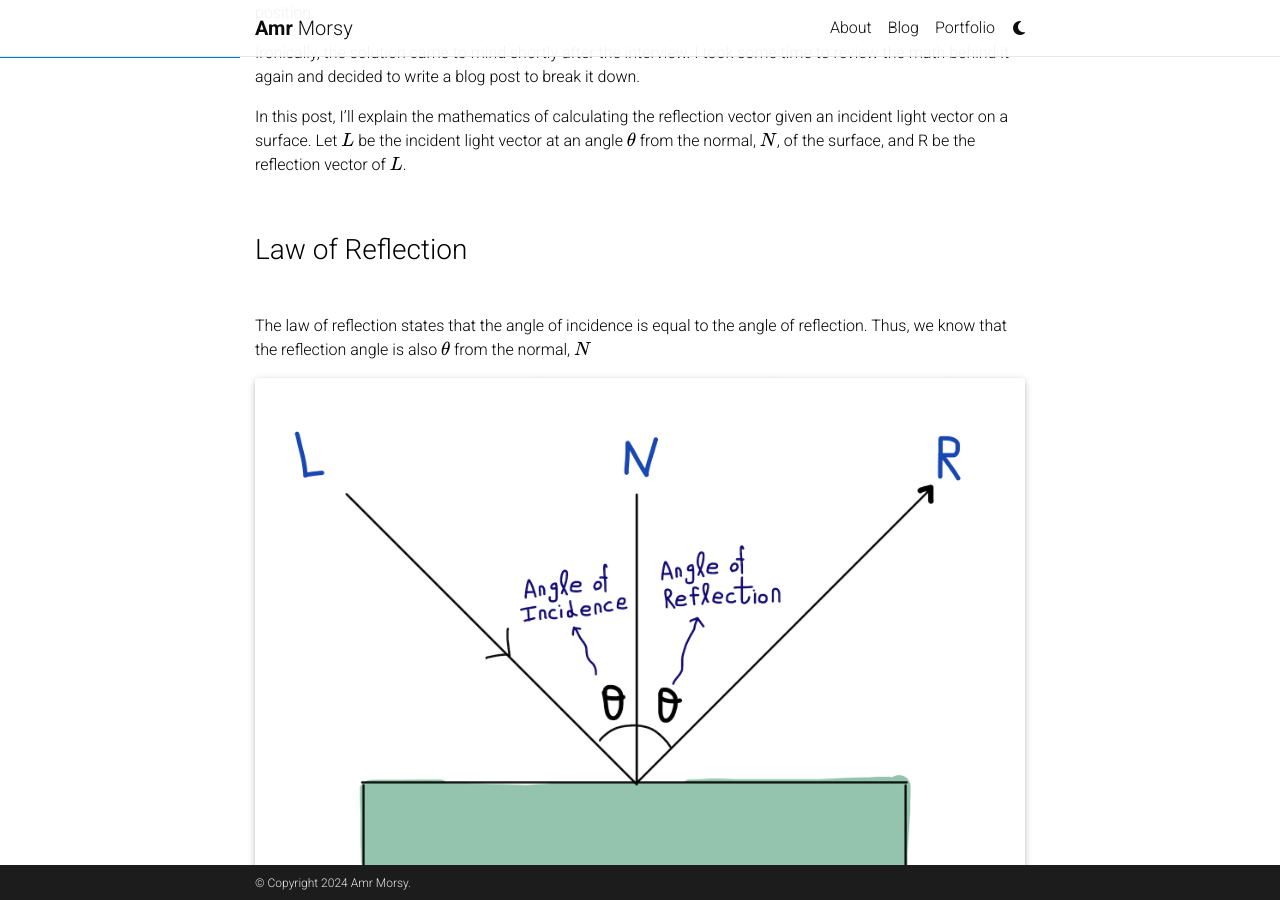
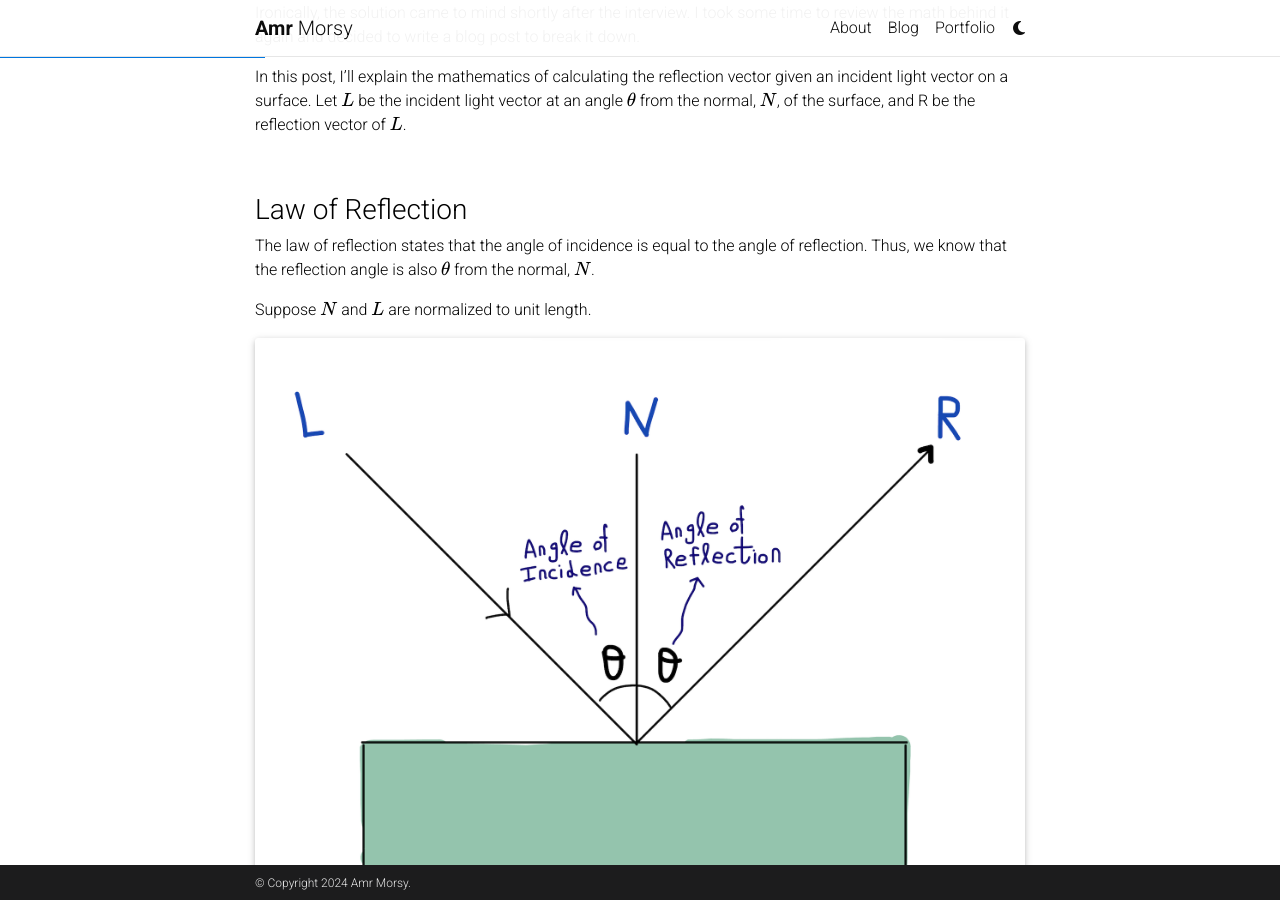
Before and after one commit to AmrHMorsy/AmrMorsy.github.io, a Jekyll site: the page built from _posts/2015-07-15-code.md, in a window 1280 px wide and 900 px high, scrolled down 392 px. Built offline with Jekyll 4.4.1, drawn with Linux system fonts in a browser that asks for light colours; full-size pictures stand in for the smaller copies a plugin makes; comment, search, counter and statistics services are not loaded; a style sheet for code colours, icons or effects is not loaded.

Commit message:
Update 2015-07-15-code.md

````diff
--- a/_posts/2015-07-15-code.md
+++ b/_posts/2015-07-15-code.md
@@ -9,8 +9,7 @@
 ---
 
 
-### Introduction
-<br>
+### Introduction <br>
 
 About a month ago, I was interviewed for a graphics programmer position. Among the questions asked was how to calculate the reflection vector of an incident light ray on a surface. Unfortunately, I was a bit nervous during the interview and couldn’t think clearly, so I couldn’t answer the question. Unsurprisingly, I didn’t get the position.
 
@@ -19,10 +18,11 @@
 In this post, I'll explain the mathematics of calculating the reflection vector given an incident light vector on a surface. Let $$L$$ be the incident light vector at an angle $$\theta$$ from the normal, $$N$$, of the surface, and R be the reflection vector of $$L$$.
 
 <br>
-### Law of Reflection
-<br>
+### Law of Reflection <br>
 
-The law of reflection states that the angle of incidence is equal to the angle of reflection. Thus, we know that the reflection angle is also $$\theta$$ from the normal, $$N$$
+The law of reflection states that the angle of incidence is equal to the angle of reflection. Thus, we know that the reflection angle is also $$\theta$$ from the normal, $$N$$.
+
+Suppose $$N$$ and $$L$$ are normalized to unit length.
 
 <div class="row mt-3">
     <div class="col-sm mt-3 mt-md-0">
@@ -30,19 +30,10 @@
     </div>
 </div>
 
-Suppose $$N$$ and $$L$$ are normalized to unit length.
-
 <br>
-### Decomposition of Vectors
-<br>
+### Decomposition of Vectors <br>
 
 Each vector has both parallel and perpendicular components relative to $$N$$.
-
-<div class="row mt-3">
-    <div class="col-sm mt-3 mt-md-0">
-        {% include figure.html loading="eager" path="assets/img/Diagram2.jpg" class="img-fluid rounded z-depth-1" %}
-    </div>
-</div>
 
 The parallel component of $$L$$ along $$N$$ is:
 
@@ -59,8 +50,7 @@
 $$
 
 <br>
-### Calculating the Reflection Vector
-<br>
+### Calculating the Reflection Vector <br>
 
 To compute $$R$$, we reverse the parallel component of $$L$$ along $$N$$ and keep the perpendicular component unchanged:
 
@@ -74,12 +64,16 @@
 R = L - 2 (L.N)N
 $$
 
+<div class="row mt-3">
+    <div class="col-sm mt-3 mt-md-0">
+        {% include figure.html loading="eager" path="assets/img/Diagram2.jpg" class="img-fluid rounded z-depth-1" %}
+    </div>
+</div>
+
 <br>
-### Implementation
-<br>
+### Implementation <br>
 
 Here’s the C++ code using the GLM library:
-
 
 ```c++
 glm::vec3 compute_reflection_vector( glm::vec3 L, glm::vec3 N )
````
